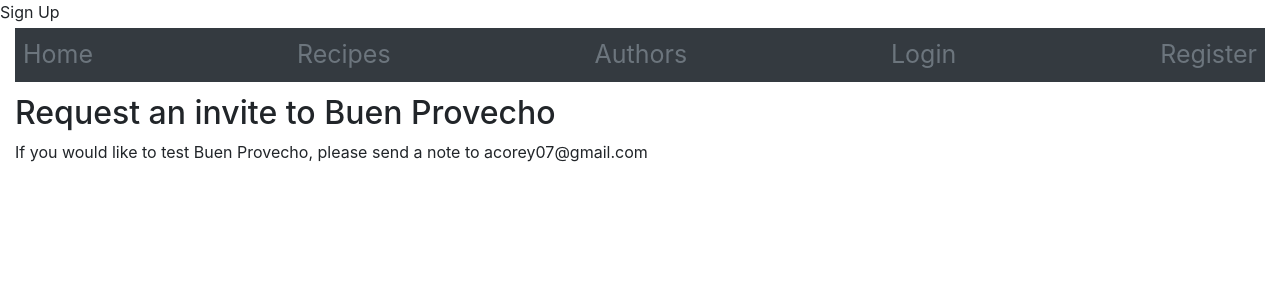
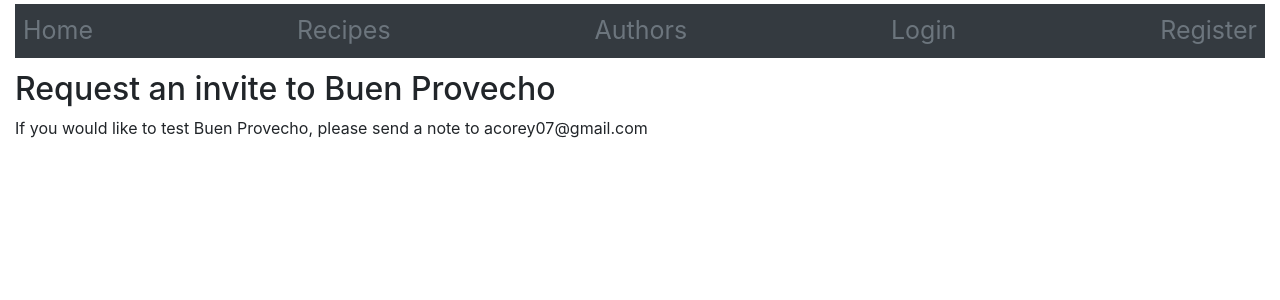
Before and after one commit to acoreynews/buenprovecho, a Django app: page /users/register/ in a window 1280 px wide. Shown: the top 300 px of the page. Run offline with Django 3.2, Linux system fonts and the light colour scheme; some libraries are stand-ins or nearby versions.

Commit message:
Removed header on register page

```diff
--- a/users/templates/registration/register.html
+++ b/users/templates/registration/register.html
@@ -1,7 +1,7 @@
 <!-- templates/registration/signup.html -->
 {% extends 'base_generic.html' %}
 
-{% block title %}Sign Up{% endblock %}
+
 
 
 
```
